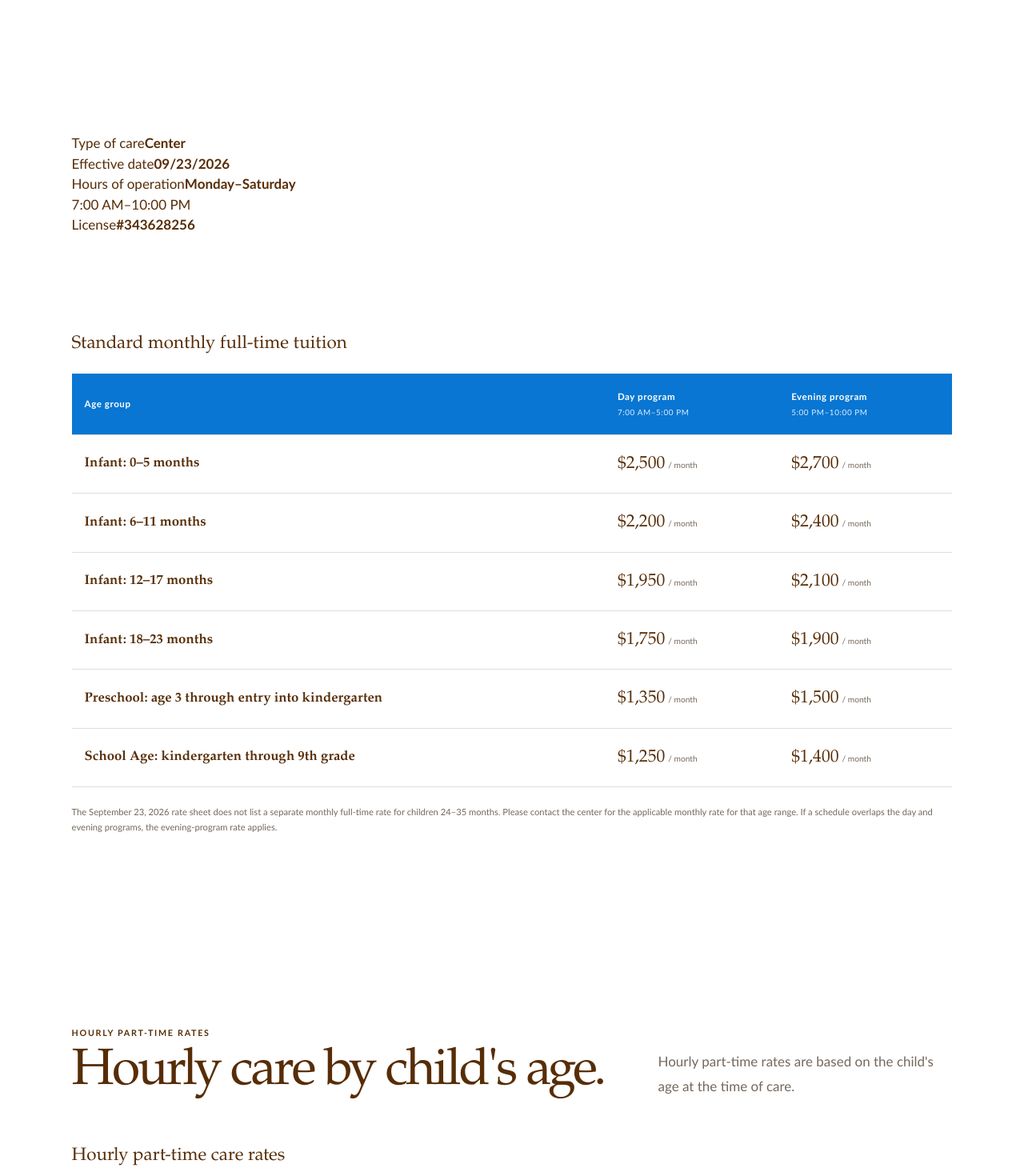
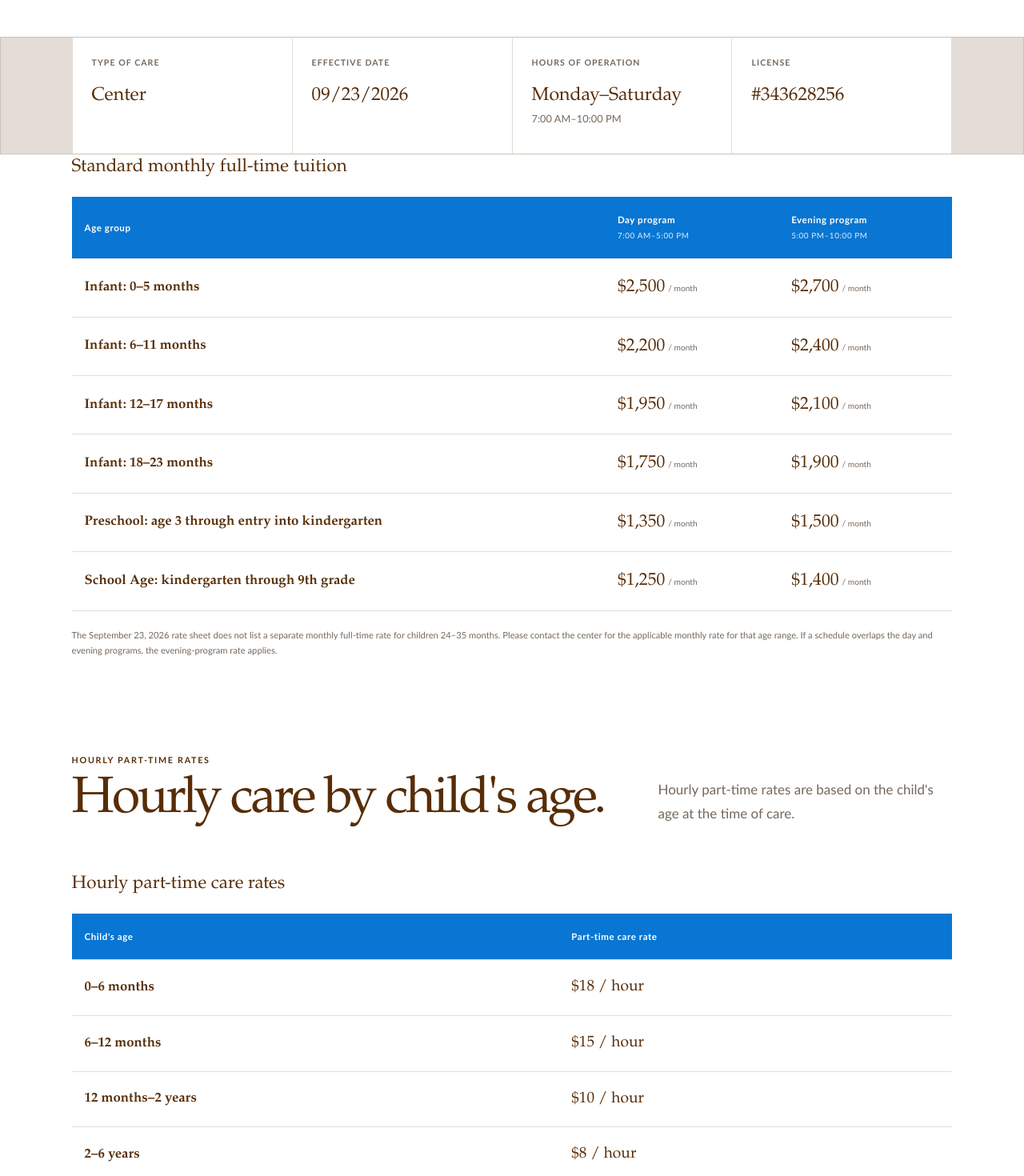
Before and after one commit to PaulBoyko1/Montessori-Playschool, a Next.js app: page /tuition in a window 1280 px wide. Shown: the part 1100-2570 px from the top of the page at 80% size. Built offline with nearby package versions, Linux system fonts and the light colour scheme.

Commit message:
Style updated tuition and holiday rate sections

```diff
--- a/app/globals.css
+++ b/app/globals.css
@@ -2557,6 +2557,106 @@ img {
   font-size: 0.7rem;
   line-height: 1.7;
   margin: 1.3rem 0 0;
+}
+
+
+.rate-sheet-facts {
+  background: var(--line);
+  border: 1px solid var(--line);
+  display: grid;
+  gap: 1px;
+  grid-template-columns: repeat(4, 1fr);
+  padding-bottom: 0;
+  padding-top: 0;
+}
+
+.rate-sheet-facts article {
+  background: var(--paper);
+  min-height: 145px;
+  padding: 1.5rem;
+}
+
+.rate-sheet-facts article > span {
+  color: var(--muted);
+  display: block;
+  font-size: 0.66rem;
+  font-weight: 800;
+  letter-spacing: 0.1em;
+  text-transform: uppercase;
+}
+
+.rate-sheet-facts article > strong {
+  display: block;
+  font-family: var(--display);
+  font-size: 1.45rem;
+  font-weight: 500;
+  line-height: 1.15;
+  margin-top: 1.25rem;
+}
+
+.rate-sheet-facts article > p {
+  color: var(--muted);
+  font-size: 0.8rem;
+  margin: 0.35rem 0 0;
+}
+
+.part-time-section {
+  padding-top: 0;
+}
+
+.compact-rate-table {
+  min-width: 520px;
+}
+
+.compact-rate-table tbody td {
+  font-size: 1.2rem;
+}
+
+.holiday-section {
+  background: var(--cream);
+}
+
+.holiday-layout {
+  align-items: start;
+  display: grid;
+  gap: 1.5rem;
+  grid-template-columns: minmax(0, 1.2fr) minmax(300px, 0.8fr);
+}
+
+.holiday-rate-table {
+  background: var(--paper);
+  min-width: 620px;
+}
+
+.rate-policy-grid {
+  background: var(--line);
+  border: 1px solid var(--line);
+  display: grid;
+  gap: 1px;
+}
+
+.rate-policy-grid article {
+  background: var(--paper);
+  padding: 1.35rem 1.5rem;
+}
+
+.rate-policy-grid article > span {
+  color: var(--muted);
+  font-size: 0.62rem;
+}
+
+.rate-policy-grid h3 {
+  font-family: var(--display);
+  font-size: 1.25rem;
+  font-weight: 500;
+  margin: 0.45rem 0 0.45rem;
+}
+
+.rate-policy-grid p {
+  color: var(--muted);
+  font-size: 0.8rem;
+  line-height: 1.65;
+  margin: 0;
 }
 
 .fee-section {
@@ -4142,3 +4242,32 @@ body {
   .page-enter-from-left { animation: none; }
   .accordion-panel { transition: none; }
 }
+
+
+@media (max-width: 960px) {
+  .rate-sheet-facts {
+    grid-template-columns: repeat(2, 1fr);
+  }
+
+  .holiday-layout {
+    grid-template-columns: 1fr;
+  }
+}
+
+@media (max-width: 620px) {
+  .rate-sheet-facts {
+    grid-template-columns: 1fr;
+  }
+
+  .rate-sheet-facts article {
+    min-height: 0;
+  }
+
+  .compact-rate-table {
+    min-width: 500px;
+  }
+
+  .holiday-rate-table {
+    min-width: 560px;
+  }
+}
```
